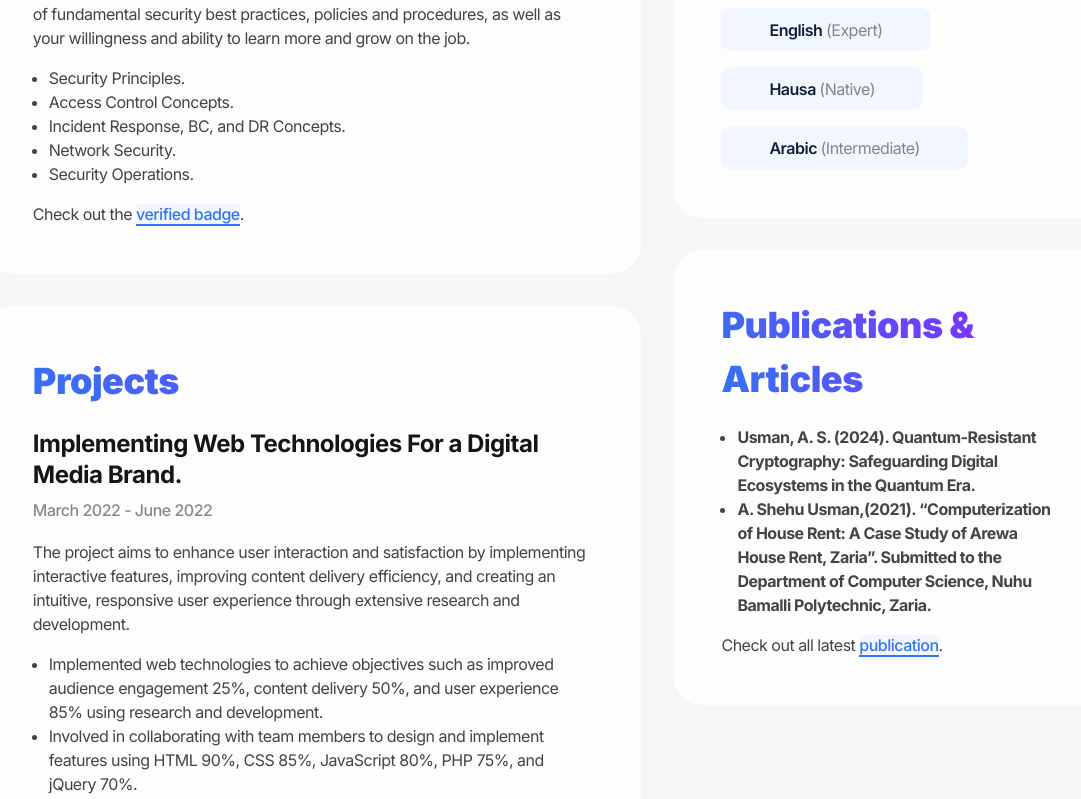
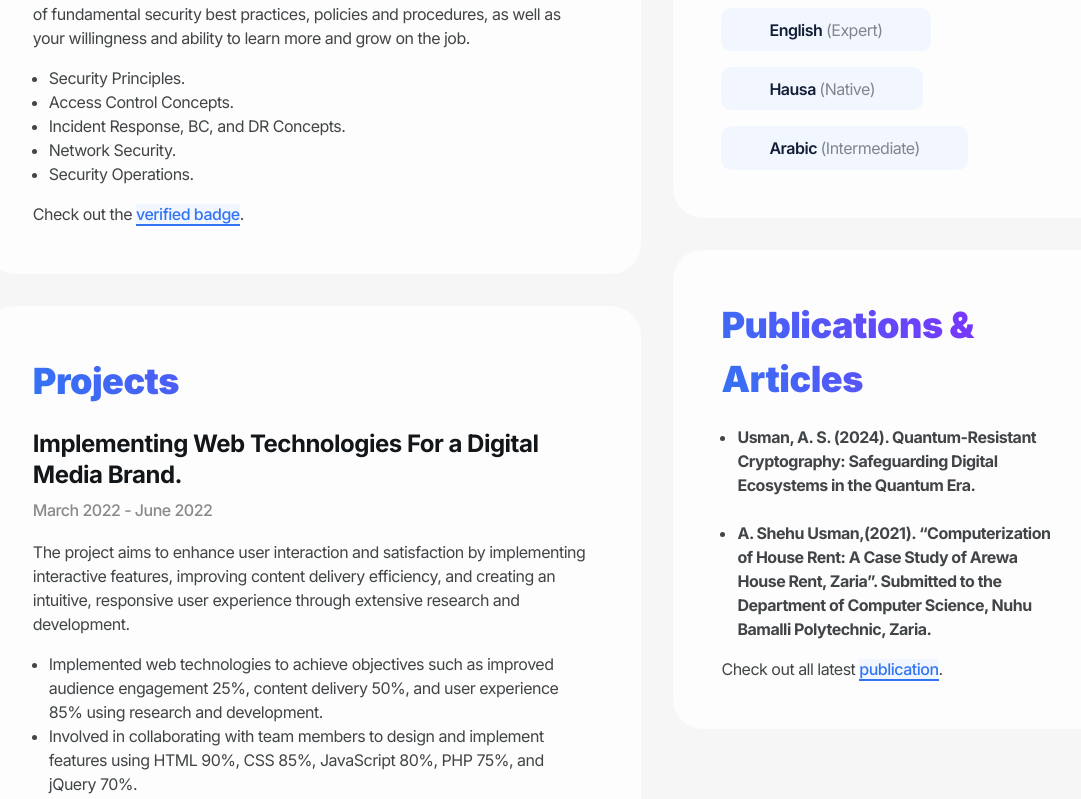
Before and after one commit to sonmalan/sonmalan.github.io, a website: page index.html in a window 1280 px wide. Shown: the part 2743-3542 px from the top of the page, without its empty margins (92-1173 px from the left). Drawn offline with Linux system fonts and the light colour scheme.

Commit message:
Update index.html

```diff
--- a/index.html
+++ b/index.html
@@ -408,7 +408,7 @@
                 <div class="category_info">
                     <ul>
                         <li><strong>Usman, A. S. (2024). Quantum-Resistant Cryptography: Safeguarding Digital
-                        Ecosystems in the Quantum Era.</strong></li>
+                        Ecosystems in the Quantum Era.</strong></li><br>
 			<li><strong>A. Shehu Usman,(2021). “Computerization of House Rent: A Case Study of
 			Arewa House Rent, Zaria”. Submitted to the Department of Computer Science, Nuhu Bamalli Polytechnic, Zaria.</strong></li>
                         <!-- <li>
```
